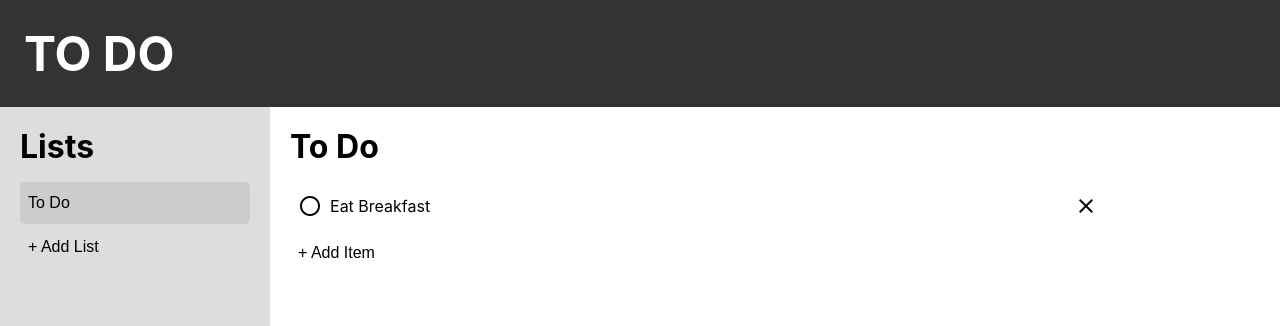
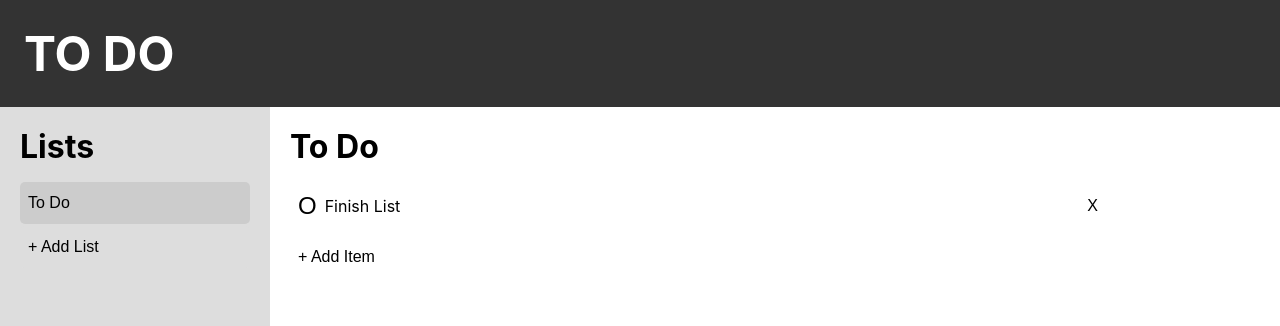
Before and after one commit to Derrickdog/to-do, a plain HTML site: page index.html in a window 1280 px wide. Shown: the top 326 px of the page. Drawn offline with nearby package versions, Linux system fonts and the light colour scheme.

Commit message:
Finish style

```diff
--- a/index.html
+++ b/index.html
@@ -6,7 +6,6 @@
     <meta name="viewport" content="width=device-width, initial-scale=1.0">
     <title>To Do</title>
     <link rel="stylesheet" href="styles.css">
-    <link rel="stylesheet" href="https://fonts.googleapis.com/css2?family=Material+Symbols+Outlined:opsz,wght,FILL,GRAD@20..48,100..700,0..1,-50..200" />
 </head>
 <body>
     <header>
@@ -23,10 +22,10 @@
             <div class="items">
                 <div class="item">
                     <div class="task">
-                        <button class="item-btn"><span class="material-symbols-outlined">radio_button_unchecked</span></button>
-                        Eat Breakfast
+                        <button class="item-btn">O</button>
+                        Finish List
                     </div>
-                    <button class="item-btn x"><span class="material-symbols-outlined">close</span></button>
+                    <button class="item-btn x">X</button>
                 </div>
             </div>
             <button class="add-item">+ Add Item</button>
--- a/styles.css
+++ b/styles.css
@@ -8,12 +8,9 @@ body{
 }
 
 header{
-    /* background-color: #1258DC;
-    color: #DEE9FC; */
     background-color: #333;
     color: white;
     padding: 24px;
-    /* text-align: center; */
     font-size: 1.5rem;
 }
 
@@ -28,7 +25,6 @@ nav, main {
 nav{
     width: 230px;
     height: 100vh;
-    /* background-color: #DEE9FC; */
     background-color: #DDD;
 }
 
@@ -39,42 +35,40 @@ h2{
 
 .nav-btn{
     margin-bottom: 2px;
-    /* padding: 16px; */
     width: 100%;
     font-size: 1rem;
     text-align: left;
     padding: 12px 8px;
     border: none;
     border-radius: 5px;
-    /* background-color: #DEE9FC; */
     background-color: #DDD;
 }
 
 .nav-btn:hover{
-    /* background-color: #6395F2; */
     background-color: #CCC;
     cursor: pointer;
 }
 
 .active{
-    /* background-color: #6395F2; */
     background-color: #CCC;
 }
 
 main{
-    /* width: 1000px; */
     width: 800px;
 }
 
 .add-item, .item{
-    margin-bottom: 2px;
     width: 100%;
     font-size: 1rem;
     text-align: left;
-    padding: 12px 8px;
+    padding: 10px 8px;
     border: none;
     border-radius: 5px;
     background-color: white;
+}
+
+.add-item{
+    margin-top: 8px;
 }
 
 .add-item:hover{
@@ -87,8 +81,6 @@ main{
     border: none;
     border-radius: 5px;
     background-color: white;
-    display: flex;
-    align-items: center;
 }
 
 .item-btn:hover{
@@ -106,3 +98,7 @@ main{
     align-items: center;
     gap: 8px;
 }
+
+.x{
+    font-size: 1rem;
+}
```
